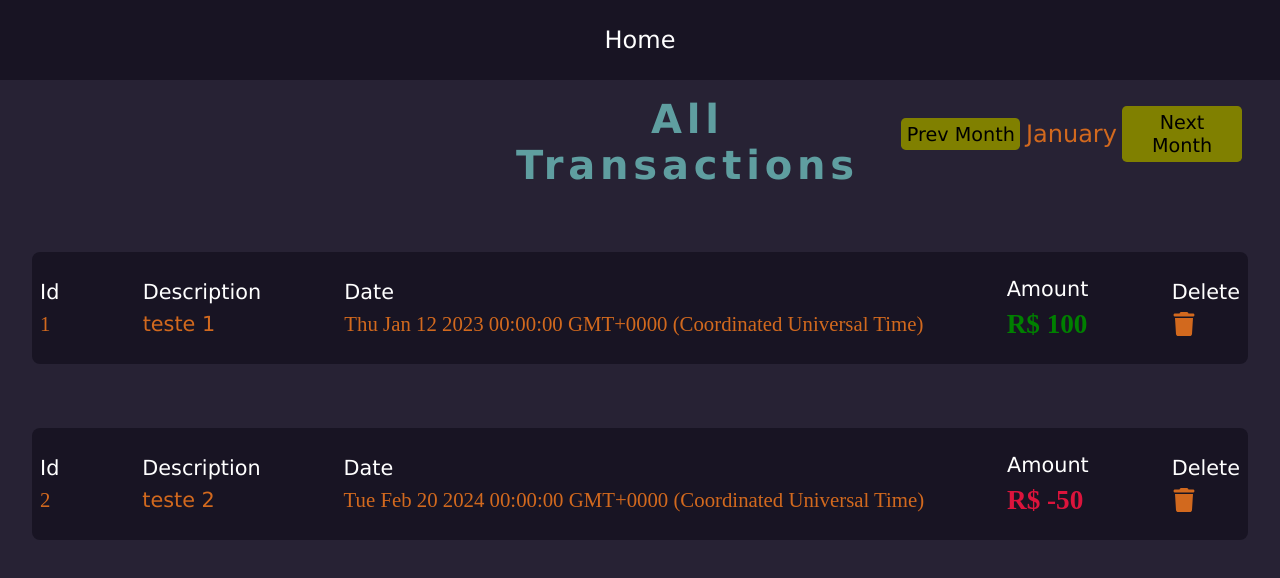
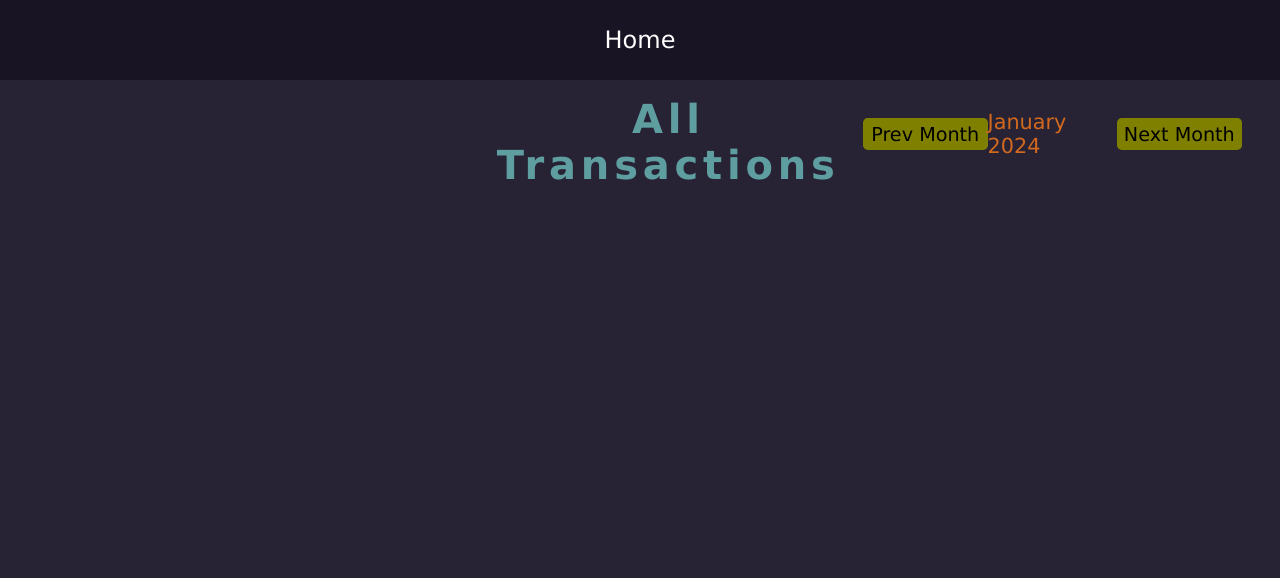
Before and after one commit to fernandooliveiralima/financial-control-nuxt3, a Nuxt app: page /transactions in a window 1280 px wide. Shown: the top 578 px of the page. Built offline with nearby package versions, Linux system fonts and the light colour scheme.

Commit message:
part 3 programation

```diff
--- a/components/AllTransactionsC.vue
+++ b/components/AllTransactionsC.vue
@@ -1,13 +1,44 @@
 <script setup lang="ts">
+
+import { watch } from 'vue';
+
 import { useTransactionsStore } from '../store/transactionsStore';
-
+import { useDateStore } from '../store/dateFilterStore';
+import type { Transaction } from '~/types/transaction';
 
 const transactionsStore = useTransactionsStore();
-const {transactions} = storeToRefs(transactionsStore);;
-onMounted(() => {
-    console.log(`list ->`, transactions.value);
+const { filteredList } = storeToRefs(transactionsStore);
+const { transactions } = storeToRefs(transactionsStore);
+const dateStore = ref(useDateStore());
+const currentMonth = ref(dateStore.value.getCurrentMonth());
 
-})
+//let filteredList: Array<Transaction> = reactive([]);
+
+const handleMonthChange = (newMonth: string)=>{
+    return currentMonth.value = newMonth;
+}
+
+const prevMonth = ()=>{
+    let [year, month] = currentMonth.value.split('-');
+    let currentDate = new Date(parseInt(year), parseInt(month)-1,1);
+    currentDate.setMonth(currentDate.getMonth()-1);
+    handleMonthChange(`${currentDate.getFullYear()}-${currentDate.getMonth()+1}`);
+}
+const nextMonth = ()=>{
+    let [year, month] = currentMonth.value.split('-');
+    let currentDate = new Date(parseInt(year), parseInt(month)-1,1);
+    currentDate.setMonth(currentDate.getMonth()+1);
+    handleMonthChange(`${currentDate.getFullYear()}-${currentDate.getMonth()+1}`);
+}
+
+const formatedDate = (date: Date) => {
+    return new Date().toLocaleDateString('pt-BR', {timeZone: 'UTC'})
+}
+
+watch([transactions, currentMonth], ()=>{
+    filteredList.value = dateStore.value.filterListByMonth(currentMonth.value, transactions.value);
+});
+
 </script>
 
 <template>
@@ -16,15 +47,15 @@ onMounted(() => {
         <div class="container-title-months">
             <h1>All Transactions</h1>
             <section class="container-months">
-                <button class="Prev Month">Prev Month</button>
-                <span>January</span>
-                <button class="Next Month">Next Month</button>
+                <button @click="prevMonth()" class="Prev Month">Prev Month</button>
+                <span>{{ dateStore.formatCurrentMonth(currentMonth) }}</span>
+                <button @click="nextMonth()" class="Next Month">Next Month</button>
             </section>
         </div>
 
 
         <section class="transaction-body">
-            <div class="transaction" v-for="transaction in transactions" :key="transaction.id"> <!-- v-for() -->
+            <div class="transaction" v-for="transaction in filteredList" :key="transaction.id"> <!-- v-for() -->
                 <div class="id-section base-column">
                     Id
                     <span>{{ transaction.id }}</span>
@@ -35,12 +66,12 @@ onMounted(() => {
                 </div>
                 <div class="date-section base-column">
                     Date
-                    <span>{{ transaction.date }}</span>
+                    <span>{{ formatedDate(transaction.date) }}</span>
                 </div>
                 <div class="amount-section base-column-amount">
                     Amount
                     <span :class="transaction.transactionType === 'income' ?
-                            'bind-income' : 'bind-expense'">
+                        'bind-income' : 'bind-expense'">
                         R$ {{ transaction.amount }}
                     </span>
                 </div>
@@ -86,7 +117,7 @@ onMounted(() => {
 
     /* .container-months */
     .container-months {
-        width: 45%;
+        width: 55%;
         display: flex;
         align-items: center;
         justify-content: space-between;
@@ -108,7 +139,7 @@ onMounted(() => {
         /* span */
         span {
             color: chocolate;
-            font-size: 1.5rem;
+            font-size: 1.3rem;
             font-family: Verdana, Geneva, Tahoma, sans-serif;
         }
     }
--- a/components/FormTransactionsC.vue
+++ b/components/FormTransactionsC.vue
@@ -7,9 +7,9 @@ import type { Transaction } from '~/types/transaction';
 
 const dateStore = useDateStore();
 
-const transactionsStore = useTransactionsStore();
-const {transactions} = storeToRefs(transactionsStore);
-
+const transactionsStore = ref(useTransactionsStore());
+const {filteredList} = storeToRefs(transactionsStore.value)
+const {transactions} = storeToRefs(transactionsStore.value);
 
 const contentFields = ref(/^\s*$/);
 const contentAmount = ref(/^\d+$/);
@@ -17,8 +17,6 @@ const transactionType = ref('income');
 const transactionTitle = ref('');
 const transactionDate = ref(new Date());
 const transactionAmount = ref< number | undefined >(undefined);
-
-/* const filteredList: Array<Transaction> = reactive([]); */
 
 /* Functions() */
 let count = ref(0);
@@ -48,15 +46,14 @@ const saveTransaction = ()=>{
         id: transactionId.value,
         title: transactionTitle.value,
         amount: transactionAmount.value,
-        date: transactionDate.value,
+        date: new Date(transactionDate.value),
         transactionType: transactionType.value
     }
 
-    transactionsStore.addTransactions(transaction);
+    transactionsStore.value.addTransactions(transaction);
 
     transactionTitle.value = '';
     transactionAmount.value = undefined;
-    transactionDate.value = new Date();
     transactionType.value = 'income';
 
 };
--- a/components/TotalBalanceC.vue
+++ b/components/TotalBalanceC.vue
@@ -7,8 +7,6 @@ const currentTotal = ref(transactionStore.totalTransactions())
 
 onMounted(() => {
     currentTotal.value;
-    console.log(`totalStore ->`, total.value);
-    console.log(`currentTotal ->`, currentTotal.value);
 })
 </script>
 
--- a/components/TransactionsInfoC.vue
+++ b/components/TransactionsInfoC.vue
@@ -9,8 +9,6 @@
 
     onMounted(()=>{
         currentTotal.value;
-        console.log(`totalStore ->`, total.value);
-        console.log(`currentTotal ->`, currentTotal.value);
     })
 </script>
 
--- a/pages/index.vue
+++ b/pages/index.vue
@@ -18,8 +18,6 @@
 </template>
 
 <script setup lang="ts">
-
-
 
 </script>
 
--- a/store/transactionsStore.ts
+++ b/store/transactionsStore.ts
@@ -4,21 +4,21 @@ import { ref } from 'vue';
 import type { Transaction } from '~/types/transaction';
 
 export const useTransactionsStore = defineStore('transactionsStore', ()=>{
-
     const total = ref(0);
+    let filteredList: Array<Transaction> = reactive([]);
 
     let transactions: Array<Transaction> = reactive([
         {
             id: 1,
             title: 'teste 1',
-            date: new Date(2023,0,12),
+            date: new Date(2023,1,12),
             amount: 100,
             transactionType: 'income'
         },
         {
             id: 2,
             title: 'teste 2',
-            date: new Date(2024,1,20),
+            date: new Date(2024,0,20),
             amount: -50,
             transactionType: 'expense'
         }
@@ -61,7 +61,9 @@ export const useTransactionsStore = defineStore('transactionsStore', ()=>{
         transactions,
         income,
         expense,
+        filteredList,
         addTransactions,
-        totalTransactions
+        totalTransactions,
+
     }
 })
```
Also changed, not shown: store/dateFilterStore.ts (+14 -16 lines).
